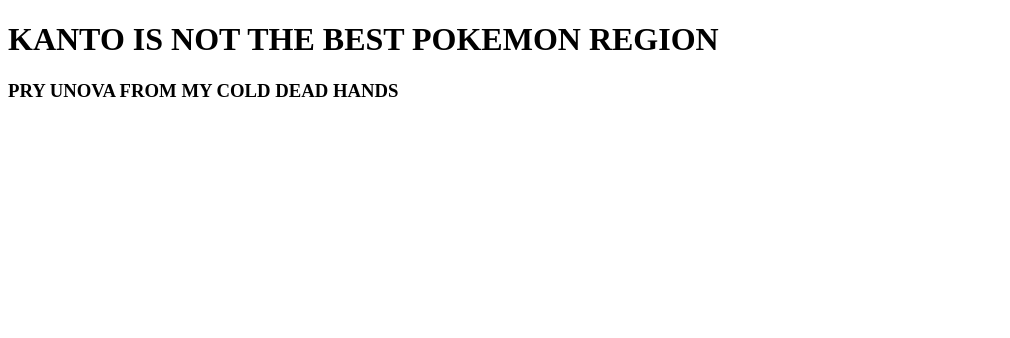
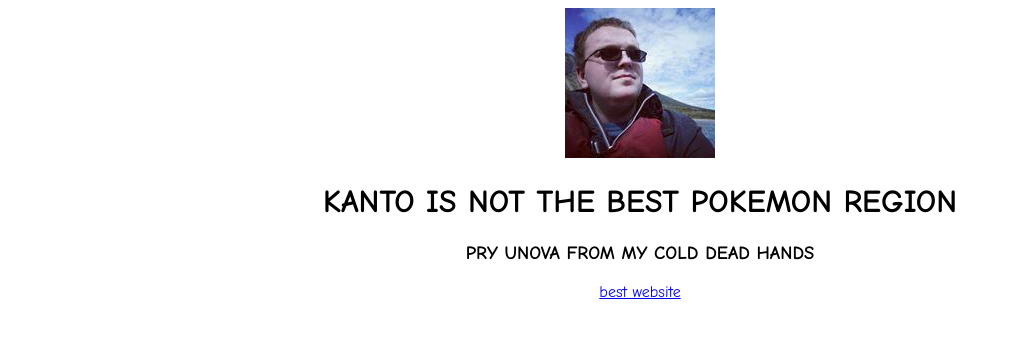
Before and after one commit to AquaGruntWill/CompCamps2018, a plain HTML site: page index.html in a window 1280 px wide. Shown: the whole page, without its empty margins (0-1010 px from the left). Drawn offline with Linux system fonts and the light colour scheme.

Commit message:
css + staggering beauty

```diff
--- /dev/null
+++ b/css/styles.css
@@ -0,0 +1,7 @@
+.center{
+  text-align: center;
+}
+body{
+  font-family: "Comic Sans MS", "Comic Sans", cursive;
+  text-align: center;
+}
--- a/index.html
+++ b/index.html
@@ -1,11 +1,17 @@
 <!DOCTYPE html>
 <html lang="en" dir="ltr">
   <head>
+     <link rel="stylesheet" href="css/styles.css">
     <meta charset="utf-8">
     <title>CompCamps 2018</title>
   </head>
   <body>
+    <img src="images/brett.jpg" alt="Brett Mayson"/>
     <h1>KANTO IS NOT THE BEST POKEMON REGION</h1>
     <h3>PRY UNOVA FROM MY COLD DEAD HANDS</h3>
+    <a href="http://www.staggeringbeauty.com">
+      <p>best website</p>
+    </a>
+
   </body>
 </html>
```
Also changed, not shown: images/brett.jpg (added).
